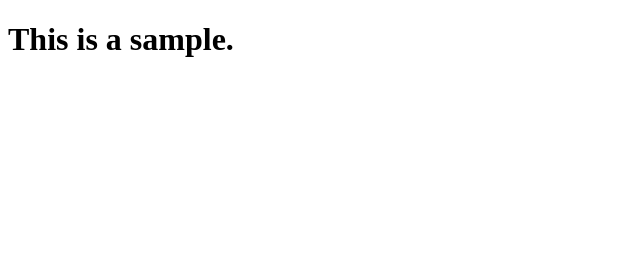
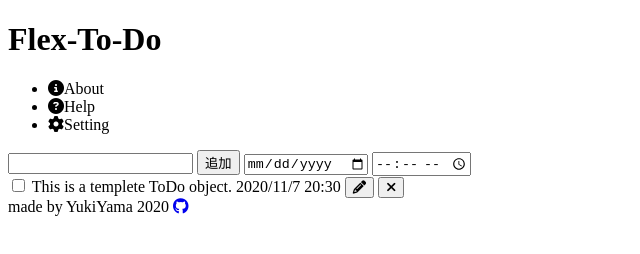
Before and after one commit to yuyuyukie/Flex-To-Do, a plain HTML site: page index.html in a window 1280 px wide. Shown: the whole page, without its empty margins (0-640 px from the left). Drawn offline with Linux system fonts and the light colour scheme.

Commit message:
HTMLのひな形を作成

```diff
--- a/index.html
+++ b/index.html
@@ -2,10 +2,50 @@
 <html lang="ja" dir="ltr">
   <head>
     <meta charset="utf-8">
-    <title>MyPortfolio</title>
+    <title>Flex-To-Do</title>
+    <script src="https://kit.fontawesome.com/16225e978a.js" crossorigin="anonymous"></script>
     <script src="js/main.js" charset="utf-8"></script>
+    <link rel="stylesheet" href="css/style.css">
   </head>
+
   <body>
-      <h1>This is a sample.</h1>
+    <header>
+      <h1>Flex-To-Do</h1>
+      <nav class="headerNav">
+        <ul>
+          <li  id="about">
+            <i class="fa fa-info-circle "></i>About</li>
+          <li id="help">
+            <i class="fa fa-question-circle"></i>Help</li>
+          <li id="setting">
+            <i class="fa fa-gear "></i>Setting</li>
+        </ul>
+      </nav>
+    </header>
+
+    <div id="addTodo">
+      <form action="" class="createTodo">
+        <input type="text" id="ctodoText" name="ctodoText">
+        <input type="submit" id="ctdAdd" name="ctdAdd" value="追加">
+        <input type="date" id = "ctdDate" name="ctdDate">
+        <input type="time" name="ctdTime" id="ctdTime">
+      </form>
+    </div>
+
+    <div id="todoContainer">
+      <div id="todoTemplate">
+        <input type="checkbox" name="todoDone" class="todoDone">
+        <span class="todoText">This is a templete ToDo object.</span>
+        <span class="todoDate"> 2020/11/7</span>
+        <span class="todoTime">20:30</span>
+        <button><i class="fa fa-pencil "></i></button>
+        <button><i class="fa fa-close "></i></button>
+      </div>
+    </div>
+
+    <footer>
+      made by YukiYama 2020
+      <a href="https://github.com/yuyuyukie"><i class="fa fa-github"></i> </a>
+    </footer>
   </body>
 </html>
```
